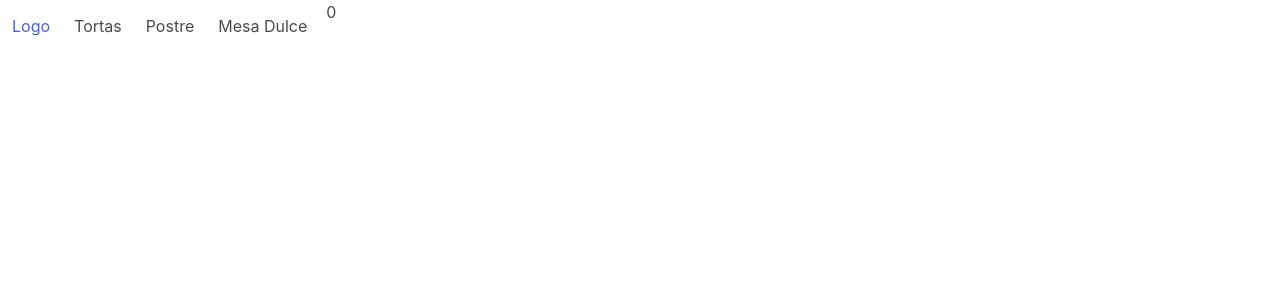
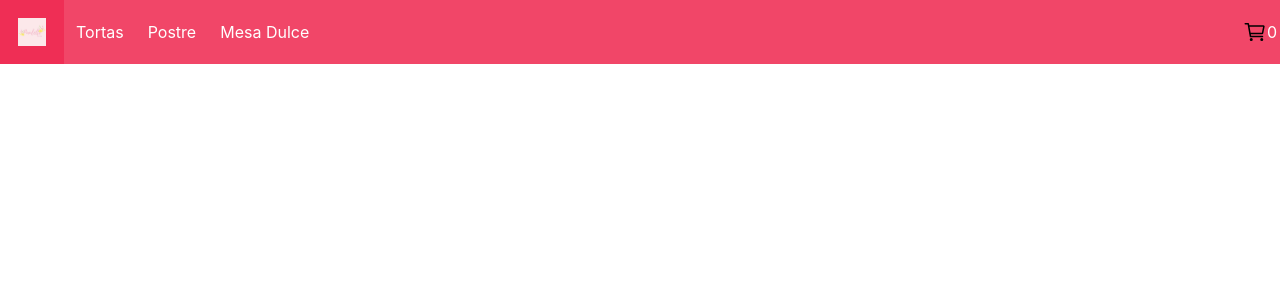
Before and after one commit to melanibm/ecommerce, a React (Create React App) app: page / in a window 1280 px wide. Shown: the top 300 px of the page. Built offline with nearby package versions, Linux system fonts and the light colour scheme.

Commit message:
arreglos

```diff
--- a/src/componentes/NavBar/CardWidget/CardWidget.js
+++ b/src/componentes/NavBar/CardWidget/CardWidget.js
@@ -1,5 +1,5 @@
 import React from 'react';
-import cart from './imagenes/file.jpg'
+import cart from './imagenes/cart-outline.svg'
 
 const CartWidget = () => {
     return (
--- a/src/componentes/NavBar/NavBar.js
+++ b/src/componentes/NavBar/NavBar.js
@@ -1,14 +1,20 @@
 import React from 'react';
-import CartWidget from "./CardWidget/CardWidget"
+import CartWidget from "./CardWidget/CardWidget";
+import 'bulma/css/bulma.css';
+import cart from './CardWidget/imagenes/cart-outline.svg';
+import logo from './CardWidget/imagenes/file.jpg'
 
 
 
 const Navbar = () => {
     return (
-        <nav className="navbar" role="navigation" aria-label="main navigation">
+        <nav className="navbar is-danger" role="navigation" aria-label="main navigation">
             <div className="navbar-brand">
-                <a className="navbar-item" href="/">
-                    Logo
+                <a className="navbar-item " href="#">
+                    <span class="icon is-large">
+                    <img src={logo} alt="cart-widget" />
+                    </span>
+
                 </a>
             </div>
 
@@ -23,14 +29,21 @@ const Navbar = () => {
                     <a className="navbar-item" href="#">
                         Mesa Dulce
                     </a>
-                    <span className="icon-text">
-                        <span className="icon">
-                            <i className="fas fa-cart"></i> 0
-                        </span>
 
+                </div>
+
+            </div>
+            <div className="navbar-start">
+                <a className="navbar-item icon-text " href="#">
+                    <span className="icon">
+                        <img src={cart} alt="cart-widget" />
+                        0
                     </span>
-                </div>
+
+                </a>
+
             </div>
+
         </nav>
     );
 };
```
Also changed, not shown: src/componentes/NavBar/CardWidget/imagenes/cart-outline.svg (added).
